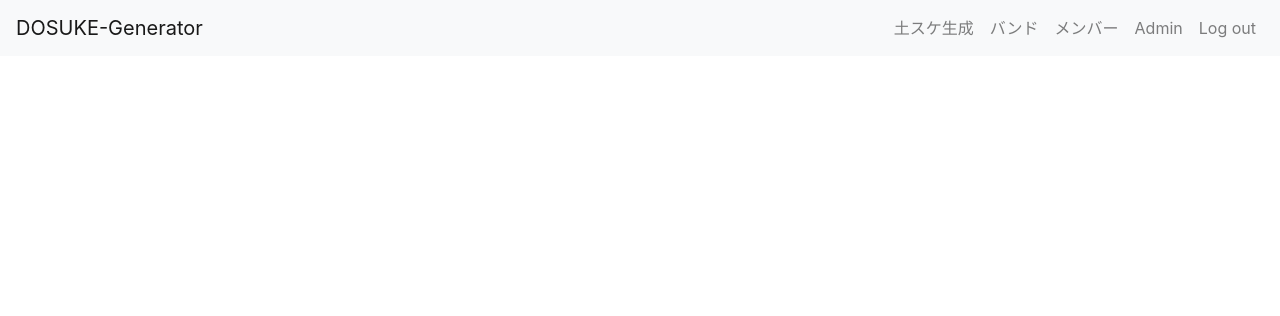
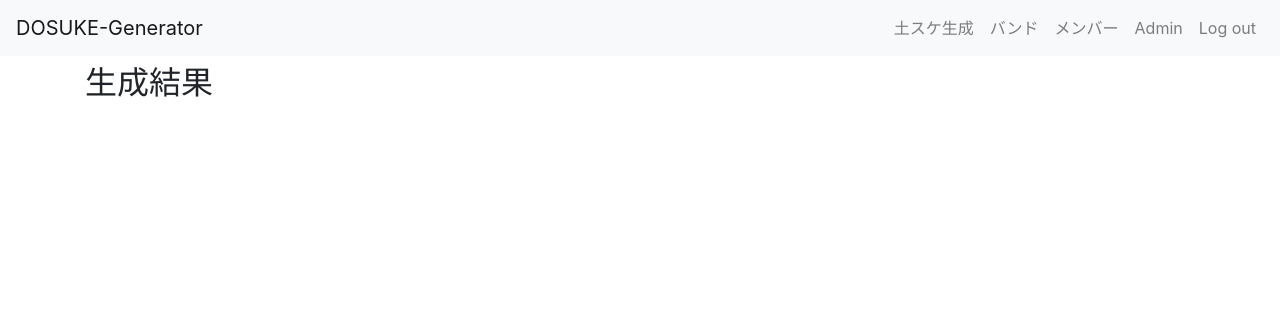
Before and after one commit to bbladr/dosuke_generator, a Django app: page /result/ in a window 1280 px wide. Shown: the top 316 px of the page. Run offline with Django 3.2, Linux system fonts and the light colour scheme; some libraries are stand-ins or nearby versions.

Commit message:
view result

```diff
--- a/dosuke/functions.py
+++ b/dosuke/functions.py
@@ -1,4 +1,4 @@
-def getTimetables():
+def getTimetables(hope_times):
   import pandas as pd
   import random
   from datetime import date
--- a/dosuke/templates/dosuke/result.html
+++ b/dosuke/templates/dosuke/result.html
@@ -2,9 +2,10 @@
 {% block content %}
 {{ event }}
 <div class="container">
-    <div class="row">
+    <div class="row mt-2">
         <div class="col-12">
-            <div class="row">
+            <h2>生成結果</h2>
+            <div class="row mt-2">
                 {% for timetable in timetables %}
                     <div class="col-3 my-2">
                         <div class="row">
```
